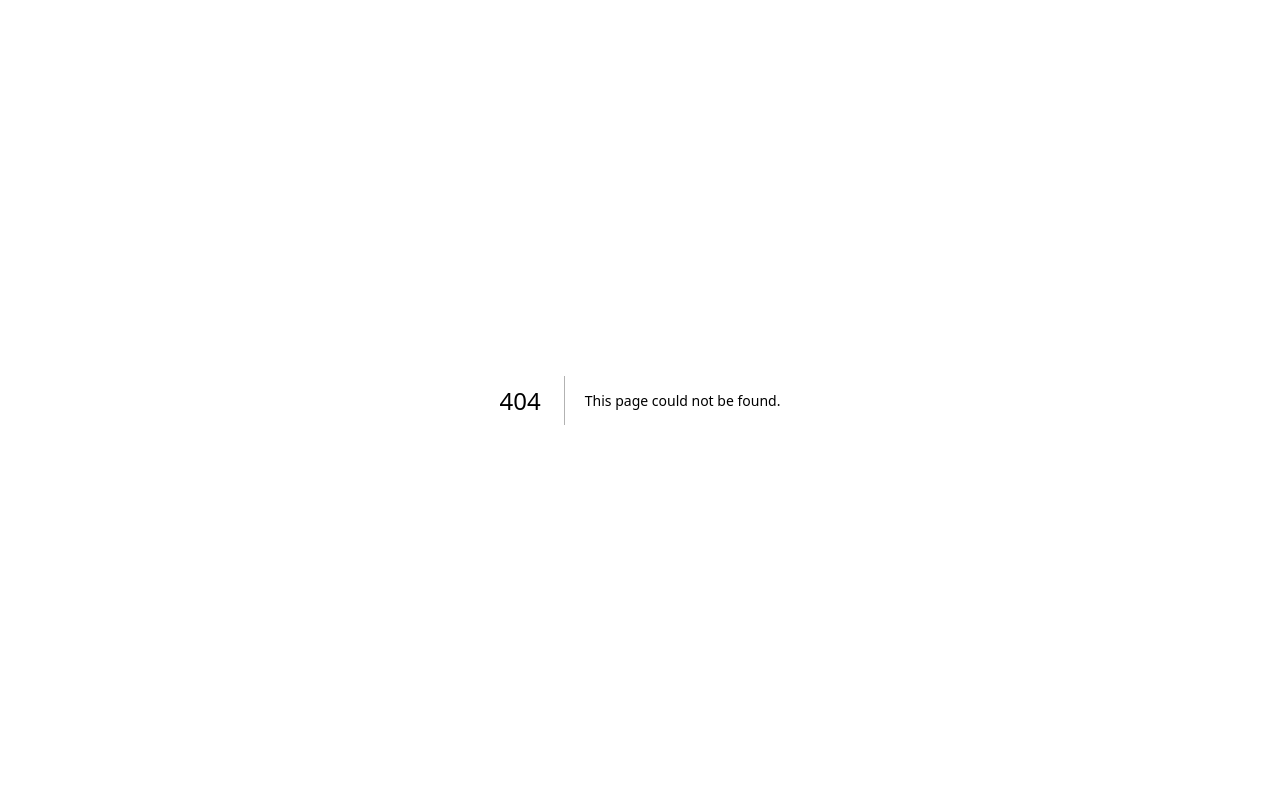
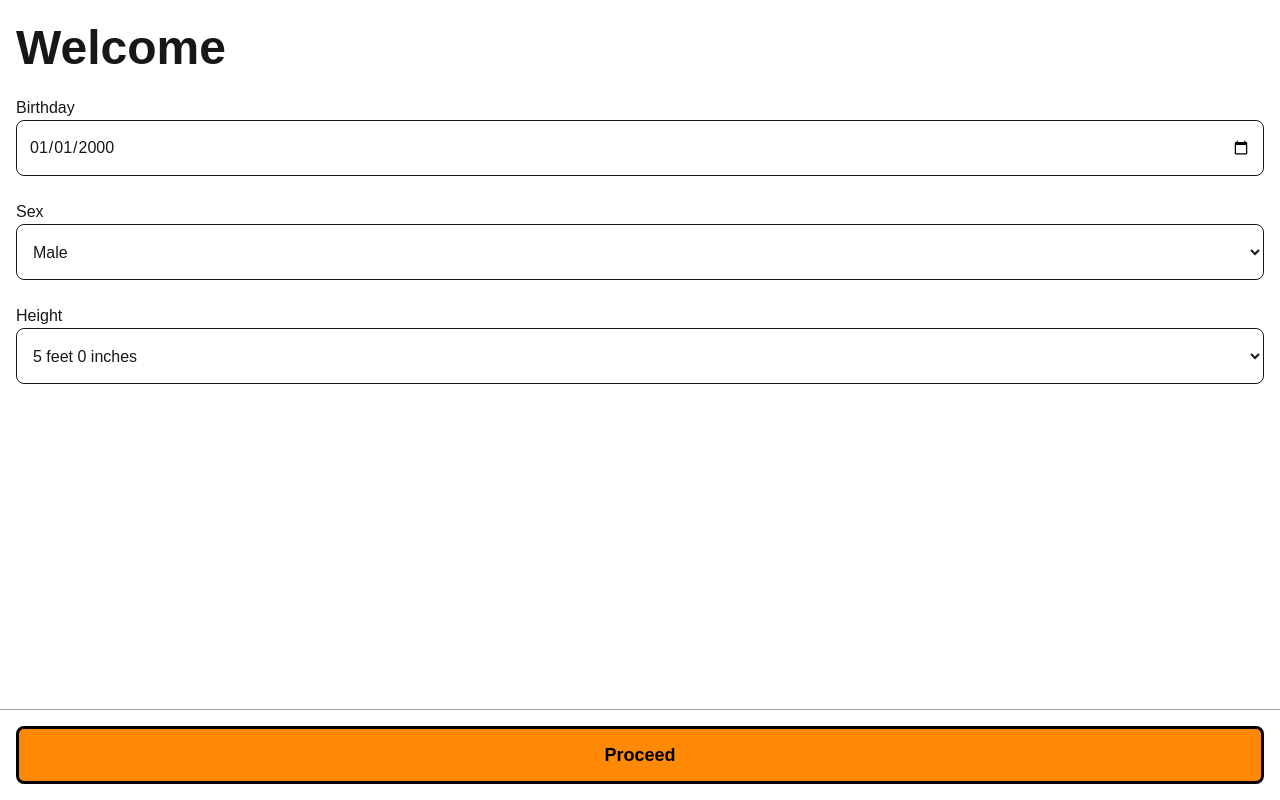
Before and after one commit to Tsmith18256/my-health-app-web, a Next.js app: page /onboarding in a window 1280 px wide. Before the commit this address had no page. Built offline with nearby package versions, Linux system fonts and the light colour scheme; no server answers.

Commit message:
Add onboarding page

```diff
--- a/src/app/(app)/body-comp/log/page.tsx
+++ b/src/app/(app)/body-comp/log/page.tsx
@@ -2,10 +2,17 @@ import { BodyCompBottomNav } from "@/app/(app)/body-comp/body-comp-bottom-nav.co
 import { BodyCompLogList } from '@/app/(app)/body-comp/log/body-comp-log-list.component';
 import { FloatingActionButton } from "@/app/(app)/body-comp/log/floating-action-button.component";
 import { LoadingIndicator } from '@/components/loading-indicator/loading-indicator.component';
+import { auth, currentUser } from '@clerk/nextjs/server';
 import Link from "next/link";
 import { Suspense } from 'react';
 
-export default function BodyCompLogPage() {
+export default async function BodyCompLogPage() {
+  const a = await auth();
+  console.log(JSON.stringify(a, undefined, 2));
+
+  const cu = await currentUser();
+  console.log(JSON.stringify(cu, undefined, 2));
+
   return (
     <>
       <main className="mb-38">
--- /dev/null
+++ b/src/app/(auth)/onboarding/layout.tsx
@@ -0,0 +1,13 @@
+import { auth } from '@clerk/nextjs/server';
+import { redirect } from 'next/navigation';
+import { PropsWithChildren } from 'react';
+
+export default async function OnboardingLayout(props: PropsWithChildren) {
+  const { sessionClaims } = await auth();
+
+  if (sessionClaims?.metadata?.onboardingComplete) {
+    redirect('/body-comp/log');
+  }
+
+  return <>{props.children}</>;
+}
--- /dev/null
+++ b/src/app/(auth)/onboarding/page.tsx
@@ -0,0 +1,57 @@
+import { Input } from "@/app/(app)/body-comp/input.component";
+import { Button } from "@/components/button/button.component";
+import { Header } from "@/components/header/header.component";
+import { Option } from "@/components/select/option.component";
+import { Select } from "@/components/select/select.component";
+import { ReactNode } from "react";
+
+export default function OnboardingPage() {
+  return (
+    <>
+      <Header title="Welcome" />
+
+      <form>
+        <main className="flex flex-col gap-6 px-4 mt-6">
+          <Input
+            id="txtBirthday"
+            defaultValue={"2000-01-01"}
+            label="Birthday"
+            name="birthday"
+            required
+            type="date"
+          />
+
+          <Select id="ddlSex" label="Sex" name="sex" required>
+            <Option value="male">Male</Option>
+            <Option value="female">Female</Option>
+          </Select>
+
+          <Select id="ddlHeight" label="Height" name="height" required>
+            {renderHeightOptions()}
+          </Select>
+        </main>
+
+        <footer className="bg-(--background) border-t border-t-gray-400 bottom-0 fixed flex gap-3 inset-x-0 justify-stretch p-4">
+          <Button type="submit">Proceed</Button>
+        </footer>
+      </form>
+    </>
+  );
+}
+
+const renderHeightOptions = () => {
+  const options: ReactNode[] = [];
+
+  for (let i = 60; i <= 84; i += 0.5) {
+    const feet = Math.floor(i / 12);
+    const inches = i % 12;
+
+    options.push(
+      <Option key={i} value={`${feet}ft${inches}`}>
+        {`${feet} feet ${inches} inches`}
+      </Option>
+    );
+  }
+
+  return options;
+};
--- /dev/null
+++ b/src/components/select/option.component.tsx
@@ -0,0 +1,8 @@
+export const Option = (props: IOptionProps) => {
+  return <option value={props.value}>{props.children}</option>;
+};
+
+export interface IOptionProps {
+  children: string;
+  value: string;
+}
--- /dev/null
+++ b/src/components/select/select.component.tsx
@@ -0,0 +1,21 @@
+import { PropsWithChildren } from 'react';
+
+export const Select = (props: ISelectProps) => {
+  return (
+    <div className="flex flex-col">
+      <label htmlFor={props.id}>{props.label}</label>
+      <select id={props.id}
+        className="border-1 h-14 rounded-lg px-3 width-full"
+      name={props.id} required={props.required}>
+        {props.children}
+      </select>
+    </div>
+  );
+}
+
+export type ISelectProps = PropsWithChildren<{
+  id: string;
+  label: string;
+  name: string;
+  required: boolean;
+}>;
--- a/src/middleware.ts
+++ b/src/middleware.ts
@@ -1,19 +1,28 @@
 import { clerkMiddleware, createRouteMatcher } from "@clerk/nextjs/server";
+import { NextResponse } from "next/server";
 
-const isPublicRoute = createRouteMatcher(['/', '/sign-in(.*)', '/sign-up(.*)']);
+const isPublicRoute = createRouteMatcher(["/", "/sign-in(.*)"]);
+const isOnboardingRoute = createRouteMatcher(["/onboarding"]);
 
 export default clerkMiddleware(async (auth, req) => {
   if (!isPublicRoute(req)) {
-    console.log('Should protect');
     await auth.protect();
+  }
+
+  const { sessionClaims, userId } = await auth();
+
+  if (userId && !isOnboardingRoute(req) && !sessionClaims?.metadata?.onboardingComplete) {
+    const onboardingUrl = new URL("/onboarding", req.url);
+
+    return NextResponse.redirect(onboardingUrl);
   }
 });
 
 export const config = {
   matcher: [
     // Skip Next.js internals and all static files, unless found in search params
-    '/((?!_next|[^?]*\\.(?:html?|css|js(?!on)|jpe?g|webp|png|gif|svg|ttf|woff2?|ico|csv|docx?|xlsx?|zip|webmanifest)).*)',
+    "/((?!_next|[^?]*\\.(?:html?|css|js(?!on)|jpe?g|webp|png|gif|svg|ttf|woff2?|ico|csv|docx?|xlsx?|zip|webmanifest)).*)",
     // Always run for API routes
-    '/(api|trpc)(.*)',
+    "/(api|trpc)(.*)",
   ],
 };
--- /dev/null
+++ b/src/types/global.d.ts
@@ -0,0 +1,9 @@
+export {}
+
+declare global {
+  interface CustomJwtSessionClaims {
+    metadata?: {
+      onboardingComplete?: boolean
+    }
+  }
+}
```
